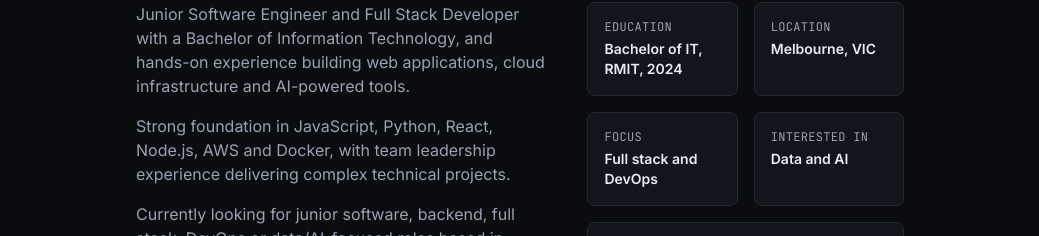
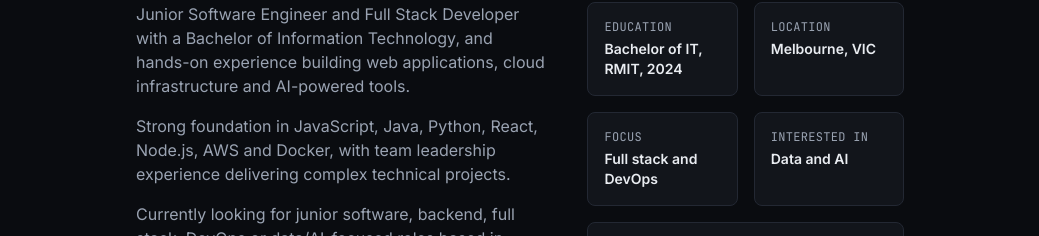
Before and after one commit to isaackozma/isaac-portfolio, a React (Vite) app: page / in a window 1280 px wide. Shown: the part 770-1006 px from the top of the page, without its empty margins (120-1159 px from the left). Built offline with nearby package versions, Linux system fonts and the light colour scheme.

Commit message:
Update About.jsx

```diff
--- a/src/components/About.jsx
+++ b/src/components/About.jsx
@@ -22,7 +22,7 @@ function About() {
               and AI-powered tools.
             </p>
             <p>
-              Strong foundation in JavaScript, Python, React, Node.js, AWS and Docker, with team
+              Strong foundation in JavaScript, Java, Python, React, Node.js, AWS and Docker, with team
               leadership experience delivering complex technical projects.
             </p>
             <p>
```
